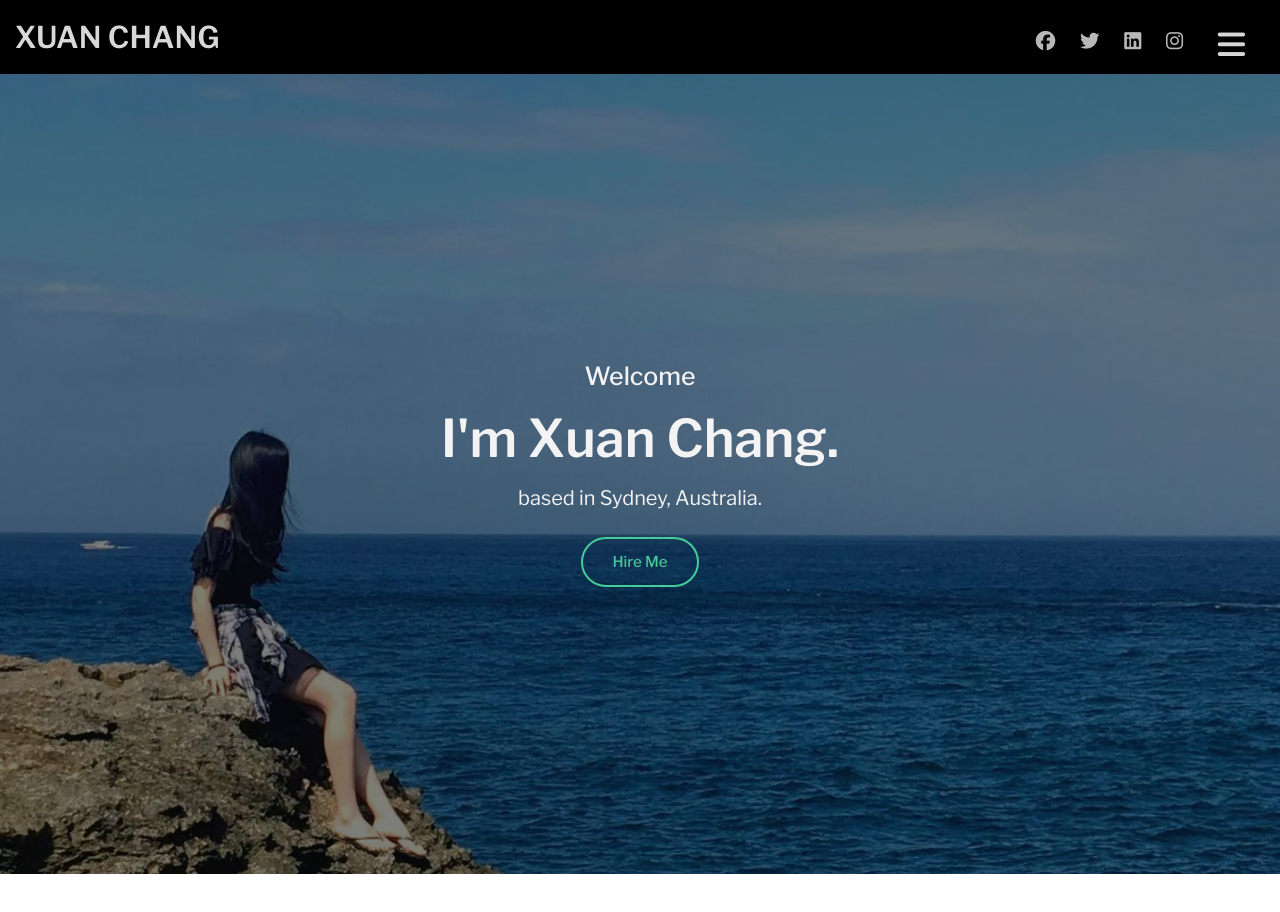
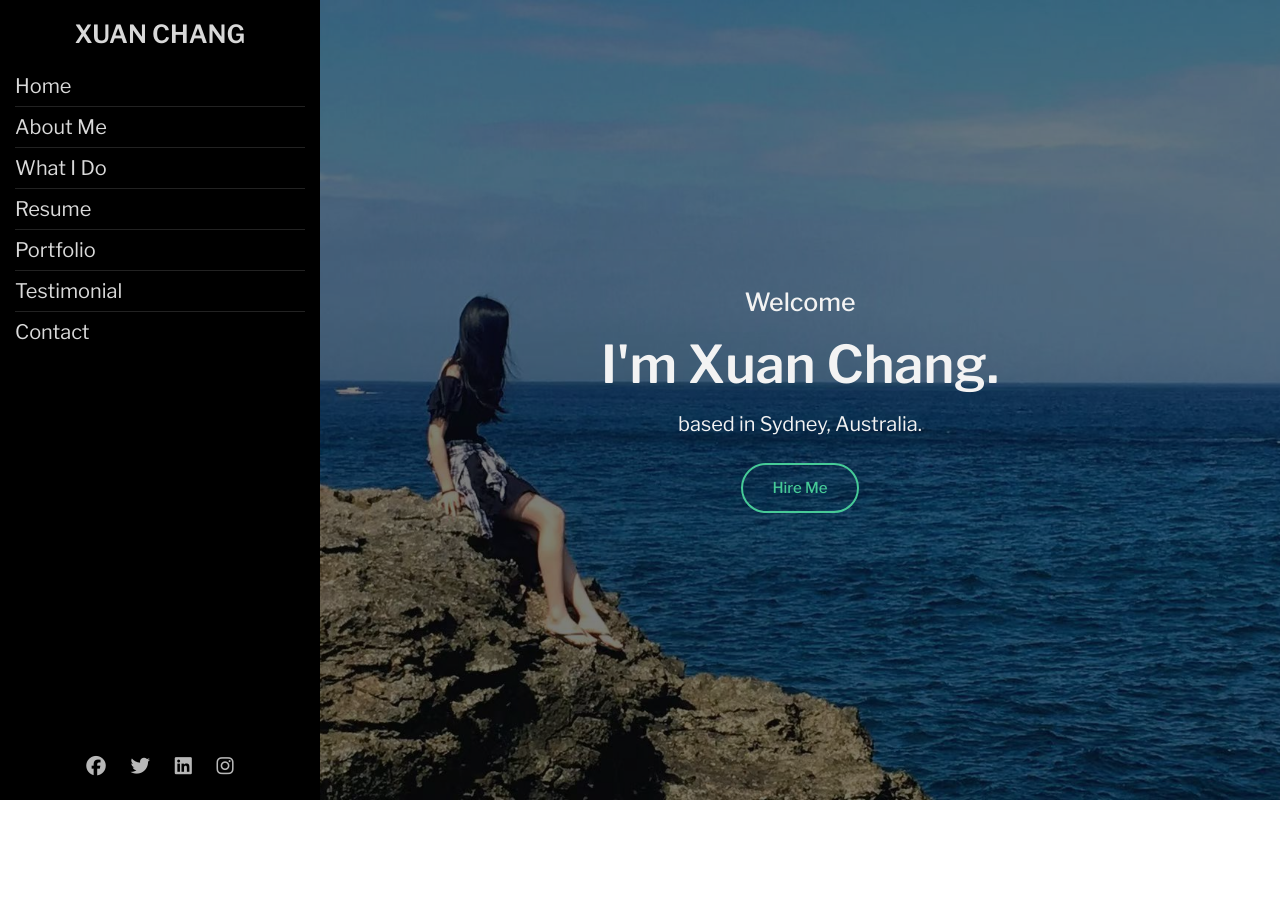
Before and after one commit to AllenBoxinHao/PersonalWebsite_XUAN, a plain HTML site: page index.html in a window 1280 px wide. After the commit the page ends 890 px from the top, so only its background shows below. Drawn offline with nearby package versions, Linux system fonts and the light colour scheme.

```diff
--- a/index.html
+++ b/index.html
@@ -50,6 +50,8 @@
     ></script>
   </head>
   <body>
+    <section class="content">
+      <section class="navigation">
         <nav id="collapsible" class="nav sticky__top collapsible">
           <a class="nav__portrait" href="/"><img src="" </a>
           <a class="nav__logo" href="/">XUAN CHANG</a>
@@ -70,6 +72,8 @@
             <li class="nav__items"><a href="#">Contact</a></li>
           </ul>
         </nav>
+      </section>
+      <section class="body">
         <section id="home">
           <div class="home__wrap">
             <div class="home__mask"></div>
@@ -88,6 +92,8 @@
         <section></section>
         <section></section>
         <section></section>
+      </section>
+    </section>
     <script src="/js/main.js"></script>
   </body>
 </html>
--- a/scss/home.scss
+++ b/scss/home.scss
@@ -16,7 +16,7 @@
       background-image: url("/media/bg.jpeg");
       background-size: cover;
       background-repeat: no-repeat;
-      background-attachment: fixed;
+      background-attachment: scroll;
       background-position: center 0px;
       position: absolute;
       z-index: 0;
--- a/scss/navigation.scss
+++ b/scss/navigation.scss
@@ -14,7 +14,7 @@
   }
 
   .nav__logo {
-    font-size: 3rem;
+    font-size: 2.5rem;
     text-decoration: none;
     color: rgb(216, 216, 216);
     font-weight: 600;
@@ -39,6 +39,9 @@
   .nav__items {
     padding: 0.8rem 0;
     border-bottom: 1px solid #222;
+  }
+  .nav__items:first-child {
+    padding-top: 2.5rem;
   }
   .nav__items:last-child {
     border: none;
@@ -80,9 +83,32 @@
   }
 }
 
-@media screen and (max-width: 1024px) {
-  .nav {
-    flex-direction: column;
+@media screen and (min-width: 1024px) {
+  .content {
+    display: flex;
+    .navigation {
+      width: 25%;
+
+      .nav {
+        flex-direction: column;
+        height: 100vh;
+        .social__icons {
+          bottom: 1.5rem;
+          right: auto;
+          top: auto;
+        }
+      }
+      .nav__toggler {
+        display: none;
+      }
+    }
+    .body {
+      width: 75%;
+    }
+    .collapsible__content {
+      max-height: 100vh;
+      opacity: 1;
+    }
   }
 }
 
--- a/scss/style.scss
+++ b/scss/style.scss
@@ -5,19 +5,16 @@
   --color-background-primary: rgb(245, 245, 245);
   --color-background-primary: rgb(218, 218, 218);
 }
-
 *,
 ::after,
 ::before {
   font-size: 62.5%;
   box-sizing: border-box;
 }
-
 body {
   font-family: "Libre Franklin", sans-serif;
   margin: 0;
 }
-
 .section {
   padding: 4.5rem 0;
   overflow: hidden;
```
Also changed, not shown: css/style.css, media/bg.webp (added), media/portrait.webp (added), 1 other file. Lines whose indentation alone changed are shown as unchanged.
